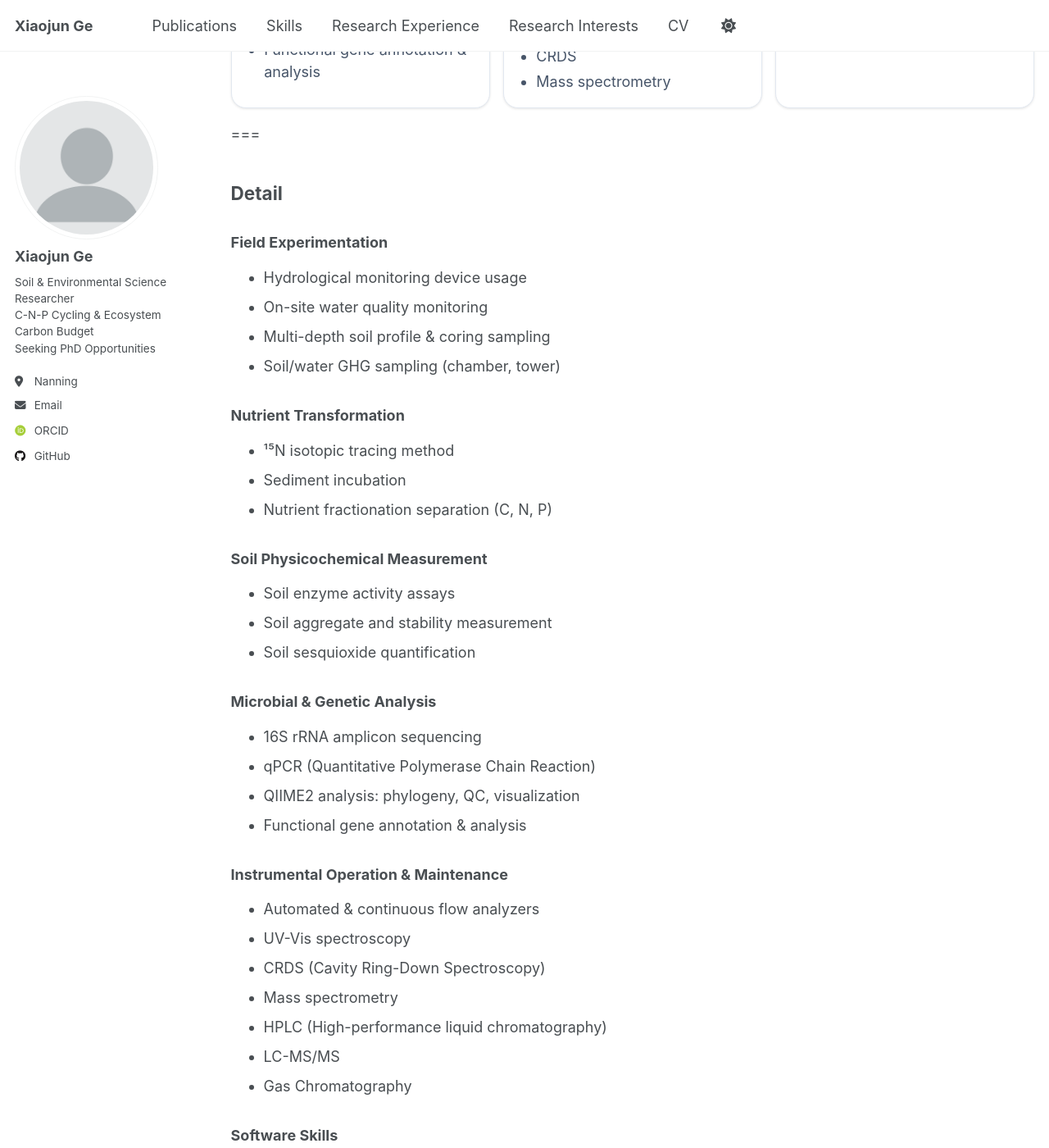
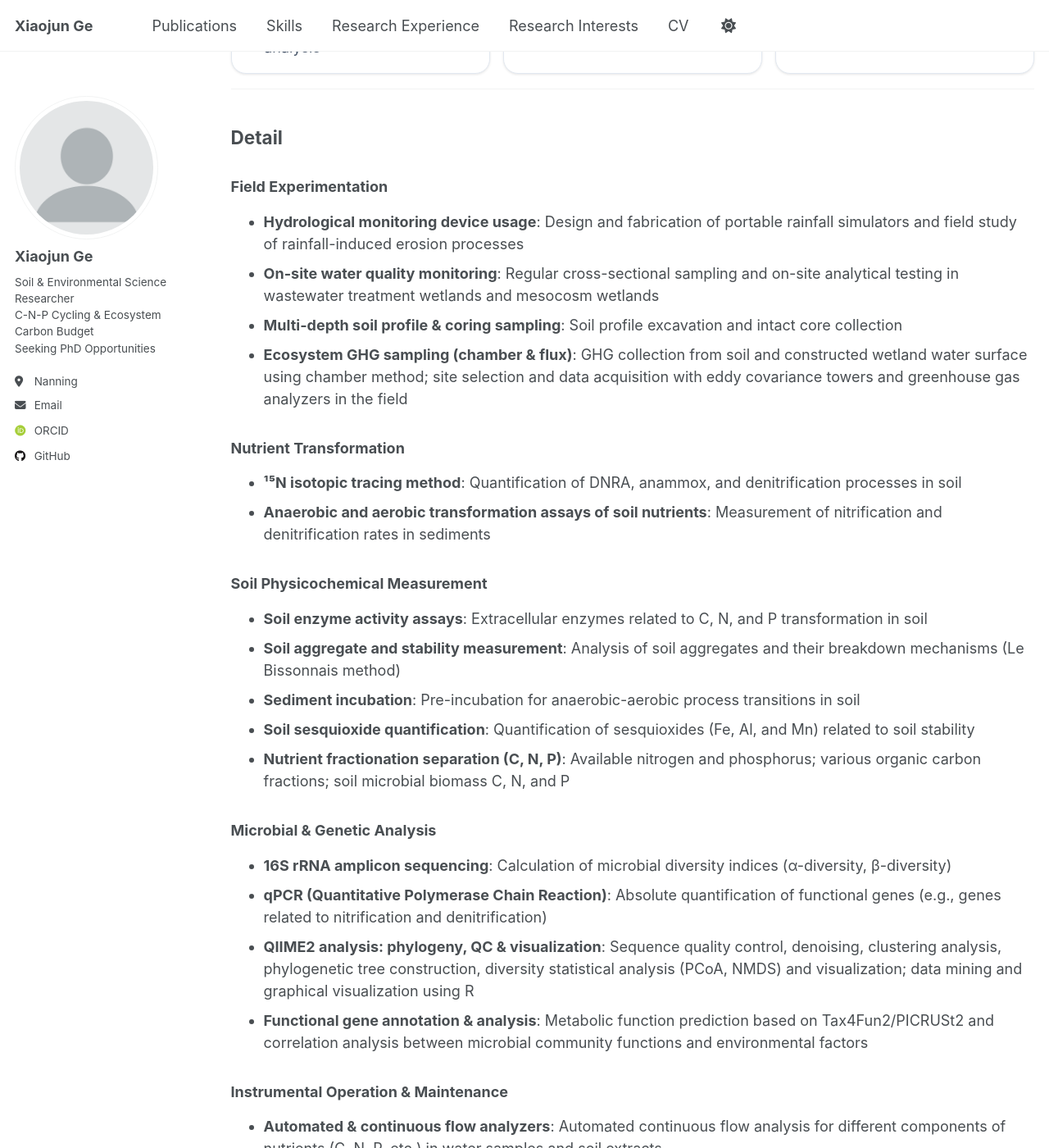
Before and after one commit to gexiaojun1201/Xiaojun_Ge.github.io, a Jekyll site: the page built from _pages/skills.md, in a window 1280 px wide and 1400 px high, scrolled down 784 px. Shown: the whole window at 82% size. Built offline with Jekyll 4.4.1, drawn with Linux system fonts in a browser that asks for light colours; some web fonts are replaced; a script that is not in the unit is left out; some of the changed text lies outside the part shown.

Commit message:
Update skills.md

```diff
--- a/_pages/skills.md
+++ b/_pages/skills.md
@@ -83,8 +83,7 @@ author_profile: true
       <li>Hydrological monitoring device usage</li>
       <li>On-site water quality monitoring</li>
       <li>Multi-depth soil profile & coring sampling</li>
-      <li>Soil/Water GHG sampling (chamber)</li>
-      <li>Forest flux measurement (tower)</li>
+      <li>Ecosystem GHG sampling (chamber&flux)</li>
     </ul>
   </div>
 
@@ -92,6 +91,7 @@ author_profile: true
     <h3>🔬 Nutrient Transformation</h3>
     <ul>
       <li>¹⁵N isotopic tracing method</li>
+      <li>Anaerobic and aerobic transformation assays of soil nutrients</li>
     </ul>
   </div>
 
@@ -122,11 +122,8 @@ author_profile: true
     <ul>
       <li>Automated & continuous flow analyzers</li>
       <li>UV-Vis spectroscopy</li>
-      <li>HPLC</li>
-      <li>LC-MS/MS</li>
-      <li>Gas Chromatography</li>
+      <li>HPLC-MS-MS</li>
       <li>CRDS</li>
-      <li>Mass spectrometry</li>
     </ul>
   </div>
 
@@ -134,52 +131,47 @@ author_profile: true
     <h3>💻 Software Skills</h3>
     <ul>
       <li>R</li>
-      <li>GIS</li>
+      <li>ArcGIS</li>
+      <li>Matlab</li>
+      <li>STATA</li>
     </ul>
   </div>
 </div>
 
-===
+---
 
 ## Detail
 
 ### Field Experimentation
 
-- Hydrological monitoring device usage
-- On-site water quality monitoring
-- Multi-depth soil profile & coring sampling
-- Soil/water GHG sampling (chamber, tower)
+- **Hydrological monitoring device usage**: Design and fabrication of portable rainfall simulators and field study of rainfall-induced erosion processes
+- **On-site water quality monitoring**: Regular cross-sectional sampling and on-site analytical testing in wastewater treatment wetlands and mesocosm wetlands
+- **Multi-depth soil profile & coring sampling**: Soil profile excavation and intact core collection
+- **Ecosystem GHG sampling (chamber & flux)**: GHG collection from soil and constructed wetland water surface using chamber method; site selection and data acquisition with eddy covariance towers and greenhouse gas analyzers in the field
 
 ### Nutrient Transformation
 
-- ¹⁵N isotopic tracing method
-- Sediment incubation
-- Nutrient fractionation separation (C, N, P)
+- **¹⁵N isotopic tracing method**: Quantification of DNRA, anammox, and denitrification processes in soil
+- **Anaerobic and aerobic transformation assays of soil nutrients**: Measurement of nitrification and denitrification rates in sediments
 
 ### Soil Physicochemical Measurement
 
-- Soil enzyme activity assays
-- Soil aggregate and stability measurement
-- Soil sesquioxide quantification
+- **Soil enzyme activity assays**: Extracellular enzymes related to C, N, and P transformation in soil
+- **Soil aggregate and stability measurement**: Analysis of soil aggregates and their breakdown mechanisms (Le Bissonnais method)
+- **Sediment incubation**: Pre-incubation for anaerobic-aerobic process transitions in soil
+- **Soil sesquioxide quantification**: Quantification of sesquioxides (Fe, Al, and Mn) related to soil stability
+- **Nutrient fractionation separation (C, N, P)**: Available nitrogen and phosphorus; various organic carbon fractions; soil microbial biomass C, N, and P
 
 ### Microbial & Genetic Analysis
 
-- 16S rRNA amplicon sequencing
-- qPCR (Quantitative Polymerase Chain Reaction)
-- QIIME2 analysis: phylogeny, QC, visualization
-- Functional gene annotation & analysis
+- **16S rRNA amplicon sequencing**: Calculation of microbial diversity indices (α-diversity, β-diversity)
+- **qPCR (Quantitative Polymerase Chain Reaction)**: Absolute quantification of functional genes (e.g., genes related to nitrification and denitrification)
+- **QIIME2 analysis: phylogeny, QC & visualization**: Sequence quality control, denoising, clustering analysis, phylogenetic tree construction, diversity statistical analysis (PCoA, NMDS) and visualization; data mining and graphical visualization using R
+- **Functional gene annotation & analysis**: Metabolic function prediction based on Tax4Fun2/PICRUSt2 and correlation analysis between microbial community functions and environmental factors
 
 ### Instrumental Operation & Maintenance
 
-- Automated & continuous flow analyzers
-- UV-Vis spectroscopy
-- CRDS (Cavity Ring-Down Spectroscopy)
-- Mass spectrometry
-- HPLC (High-performance liquid chromatography)
-- LC-MS/MS
-- Gas Chromatography
-
-### Software Skills
-
-- R programming
-- GIS applications
+- **Automated & continuous flow analyzers**: Automated continuous flow analysis for different components of nutrients (C, N, P, etc.) in water samples and soil extracts
+- **UV-Vis spectroscopy**: Spectrophotometric determination of dissolved organic carbon, inorganic nitrogen, and other parameters
+- **HPLC-MS/MS**: Determination of antibiotics
+- **CRDS (Cavity Ring-Down Spectroscopy)**: High-precision monitoring and isotopic analysis of greenhouse gases (CO₂, CH₄, N₂O)
```
